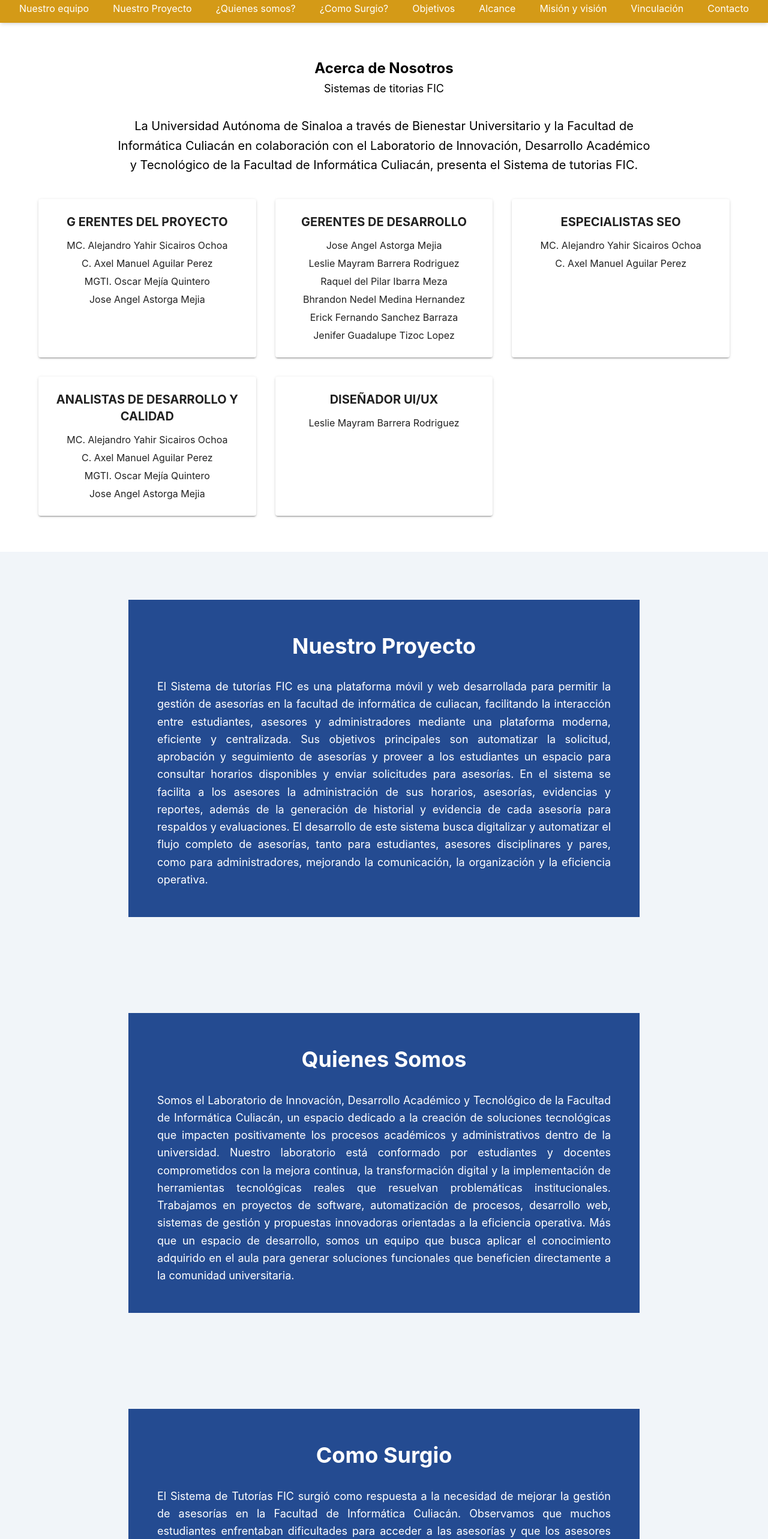
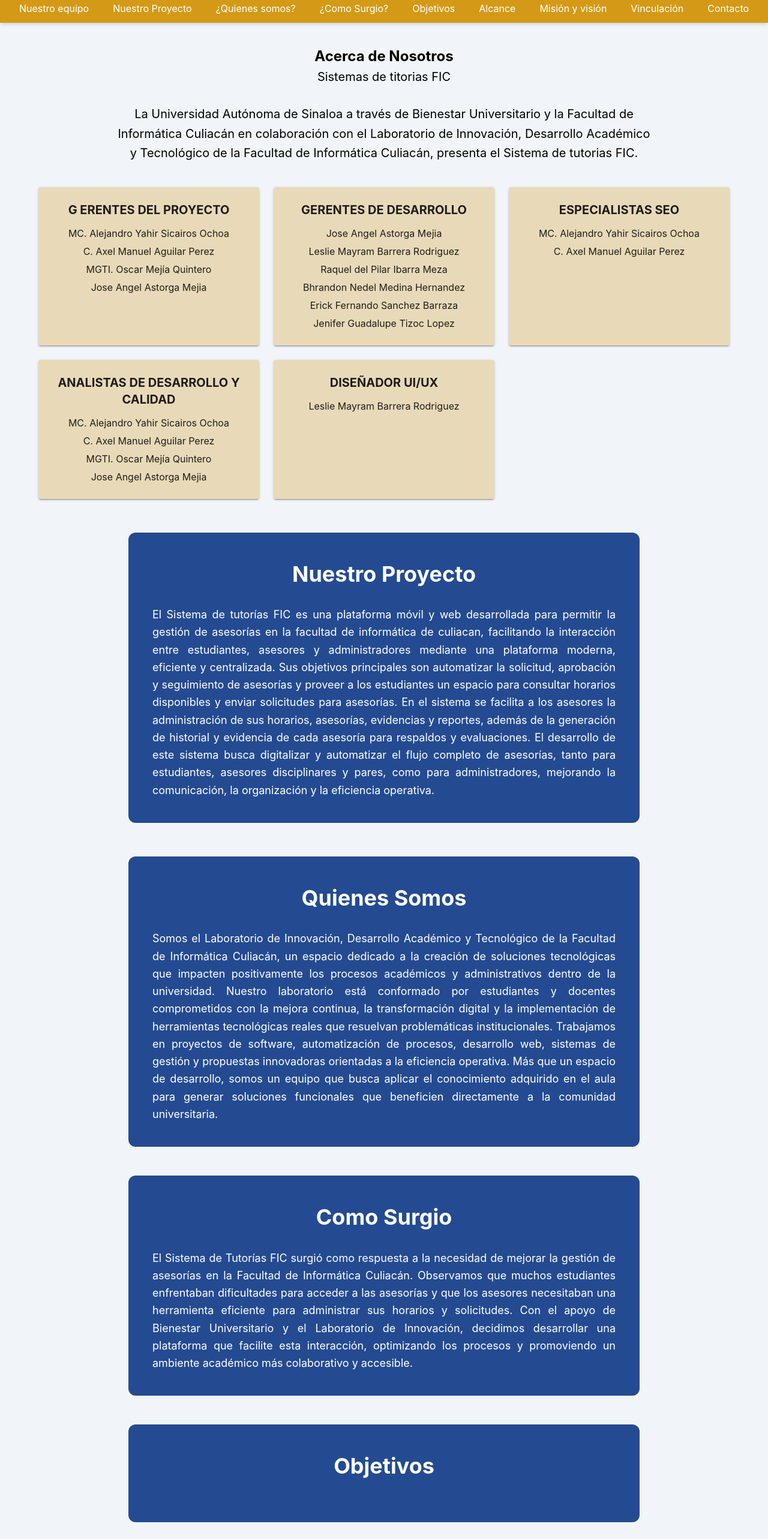
Before and after one commit to Jose290204/Asesorias-FIC-web-new, a React (Vite) app: page /conocenos in a window 1280 px wide. Shown: the part 100-2666 px from the top of the page at 60% size. Built offline with nearby package versions, Linux system fonts and the light colour scheme; a web font is replaced by a local one.

Commit message:
Agrege cambios a la pagina conocenos

```diff
--- a/src/modules/paginasInicio/components/Menu.jsx
+++ b/src/modules/paginasInicio/components/Menu.jsx
@@ -32,7 +32,7 @@ const Menuopciones = [
 export default function Menu() {
     return (
         <nav className='w-full bg-[#D49A17] shadow-md'>
-            <div className='flex justify-center items-center lg:justify-center gap-10 sm:gap-10 py-3 px-4 overflow-x-auto whitespace-nowrap scrollbar-hide'>
+            <div className='flex justify-center items-center lg:justify-center gap-6 sm:gap-10 py-3 px-4 overflow-x-auto whitespace-nowrap scrollbar-hide'>
                 {Menuopciones.map((nombre) => (
                     <button key={nombre.id}
                     onClick={() => {
--- a/src/modules/paginasInicio/components/secciones/Alcance.jsx
+++ b/src/modules/paginasInicio/components/secciones/Alcance.jsx
@@ -3,10 +3,10 @@ import Container from "@mui/material/Container";
 
 export default function Alcance() {
     return (
-        <section id="alcance">
+        <section id="alcance" className="py-10 sm:py-16 lg:py-10">
 
             <Container maxWidth="md" className="text-center">
-                <div className="p-6 sm:p-10 lg:p-12" style={{ backgroundColor: "#244B91" }}>
+                <div className="text-white bg-[#244B91] text-white rounded-xl p-6 sm:p-10">
                     <h2 className="font-bold text-2xl sm:text-3xl lg:text-4xl leading-relaxed text-white mb-6">Alcance</h2>
                     <p className="text-white text-base sm:text-lg leading-relaxed text-justify">• Gestión de asesorías: Permitir a los estudiantes solicitar asesorías de manera sencilla y a los asesores gestionar sus horarios y citas.</p>
 
--- a/src/modules/paginasInicio/components/secciones/ComoSurgio.jsx
+++ b/src/modules/paginasInicio/components/secciones/ComoSurgio.jsx
@@ -3,10 +3,10 @@ import Container from "@mui/material/Container";
 
 export default function ComoSurgio() {
     return (
-        <section id="comoSurgio" className="bg-slate-100 py-12 sm:py-16 lg:py-20">
+        <section id="comoSurgio" className="py-2 sm:py-16 lg:py-2">
 
             <Container maxWidth="md" className="text-center">
-                <div className="p-6 sm:p-10 lg:p-12" style={{ backgroundColor: "#244B91" }}>
+                <div className="text-white bg-[#244B91] text-white rounded-xl p-6 sm:p-10">
 
                     <h2 className="font-bold text-2xl sm:text-3xl lg:text-4xl leading-relaxed text-white mb-6">Como Surgio</h2>
                     <p className="text-white text-base sm:text-lg leading-relaxed text-justify">
--- a/src/modules/paginasInicio/components/secciones/MisionVision.jsx
+++ b/src/modules/paginasInicio/components/secciones/MisionVision.jsx
@@ -16,11 +16,11 @@ const Item = styled(Paper)(({ theme }) => ({
 
 export default function MisionVision() {
     return (
-        <section id="misionVision" className="py-16 px-6">
+        <section id="misionVision" className="py-15 px-15">
 
             <Box sx={{ flexGrow: 1 }}>
 
-                <Grid container spacing={4}>
+                <Grid container spacing={4} className="rounded-xl">
 
                     <Grid size={{ xs: 12, md: 6 }}>
 
--- a/src/modules/paginasInicio/components/secciones/NuestroEquipo.jsx
+++ b/src/modules/paginasInicio/components/secciones/NuestroEquipo.jsx
@@ -38,21 +38,22 @@ const tarjetas = [
 
 export default function NuestroEquipo(){
     return(
-        <section id="nuestroEquipo" className="bg-white py-16 sm:py-16 lg:py-15">
+        <section id="nuestroEquipo" className="pt-10 pb-10 sm:pt-16 sm:pb-16 lg:pt-10 lg:pb-10 scroll-mt-24">
             <Container>
             <div className="text-center mb-8">
                 <h1 className="font-bold text-black text-2xl sm:text-3xl lg:text-2xl">Acerca de Nosotros</h1>
-                <p className="text-black text-lg sm:text-1xl mt-1">Sistemas de titorias FIC</p>
+                <p className="text-black text-lg sm:text-xl mt-1">Sistemas de titorias FIC</p>
             </div>
             <div className="max-w-4xl mx-auto mb-10">
                 <p className="text-center text-lg sm:text-xl leading-relaxed">La Universidad Autónoma de Sinaloa a través de Bienestar Universitario y la Facultad de Informática Culiacán en colaboración con el Laboratorio de Innovación, Desarrollo Académico y Tecnológico de la Facultad de Informática Culiacán, presenta el Sistema de tutorias FIC.</p>
             </div>
 
-            <div className="text-center grid grid-cols-1 sm:grid-cols-2 lg:grid-cols-3 gap-5 sm:gap-8 mt-8">
+            <div className="text-center grid grid-cols-1 sm:grid-cols-2 lg:grid-cols-3 gap-5 sm:gap-6 mt-8">
                 {tarjetas.map((tarjeta) => (
                     <Paper key={tarjeta.titulo}
                     elevation={2}
                     className=" p-5 sm:p-6 rounded-xl"
+                    style={{ backgroundColor: "#E8DAB8" }}
                     >
 
                         <h2 className="font-bold text-lg sm:text-xl mb-3">
--- a/src/modules/paginasInicio/components/secciones/NuestroProyecto.jsx
+++ b/src/modules/paginasInicio/components/secciones/NuestroProyecto.jsx
@@ -3,11 +3,11 @@ import Container from "@mui/material/Container";
 
 export default function NuestroProyecto() {
     return (
-        <section  id="nuestroProyecto" className="bg-slate-100 py-12 sm:py-16 lg:py-20">
+        <section  id="nuestroProyecto" className="scroll-my-24 py-4">
 
             <Container maxWidth="md" className="text-center">
-                <div className="p-6 sm:p-10 lg:p-12 " style={{ backgroundColor: "#244B91" }}>
-                    <h2 className="font-bold sm:text-3xl lg:text-4xl leading-relaxed text-white mb-6">Nuestro Proyecto</h2>
+                <div className="text-white bg-[#244B91] text-white rounded-xl p-6 sm:p-10">
+                    <h2 className="font-bold text-2xl sm:text-3xl lg:text-4xl leading-relaxed text-white mb-6">Nuestro Proyecto</h2>
                     <p className="text-white text-base sm:text-lg leading-relaxed text-justify">
                         El Sistema de tutorías FIC es una plataforma móvil y web desarrollada para permitir la gestión de asesorías en la facultad de informática de culiacan, facilitando la interacción entre estudiantes, asesores y administradores mediante una plataforma moderna, eficiente y centralizada.
                         Sus objetivos principales son automatizar la solicitud, aprobación y seguimiento de asesorías y proveer a los estudiantes un espacio para consultar horarios disponibles y enviar solicitudes para asesorías.
--- a/src/modules/paginasInicio/components/secciones/Objetivos.jsx
+++ b/src/modules/paginasInicio/components/secciones/Objetivos.jsx
@@ -3,10 +3,10 @@ import Container from "@mui/material/Container";
 
 export default function Objetivos() {
     return (
-        <section id="objetivos"  className="bg-slate-100 py-12 sm:py-16 lg:py-20">
+        <section id="objetivos"  className="py-10 sm:py-16 lg:py-10">
 
             <Container maxWidth="md" className="text-center">
-                <div className="p-6 sm:p-10 lg:p-12" style={{ backgroundColor: "#244B91" }}>
+                <div className="text-white bg-[#244B91] text-white rounded-xl p-6 sm:p-10">
                 <h2 className="font-bold text-2xl sm:text-3xl lg:text-4xl leading-relaxed text-white mb-6">Objetivos</h2>
                 <p className="text-white text-base sm:text-lg leading-relaxed text-justify"></p>
         </div>
--- a/src/modules/paginasInicio/components/secciones/QuienesSomos.jsx
+++ b/src/modules/paginasInicio/components/secciones/QuienesSomos.jsx
@@ -3,17 +3,15 @@ import Container from "@mui/material/Container";
 
 export default function QuienesSomos() {
     return (
-        <section id="quienesSomos" className="bg-slate-100 py-12 sm:py-16 lg:py-20">
+        <section id="quienesSomos" className="py-10 sm:py-16 lg:py-10">
 
             <Container maxWidth="md" className="text-center">
-                  <div className="p-6 sm:p-10 lg:p-12" style={{ backgroundColor: "#244B91" }}>
+                  <div className="text-white bg-[#244B91] text-white rounded-xl p-6 sm:p-10">
                     <h2 className="font-bold text-2xl sm:text-3xl lg:text-4xl leading-relaxed text-white mb-6">Quienes Somos</h2>
                     <p className="text-white text-base sm:text-lg leading-relaxed text-justify">
-                       Somos el Laboratorio de Innovación, Desarrollo Académico y Tecnológico de la Facultad de Informática Culiacán, un espacio dedicado a la creación de soluciones tecnológicas que impacten positivamente los procesos académicos y administrativos dentro de la universidad.
-
-Nuestro laboratorio está conformado por estudiantes y docentes comprometidos con la mejora continua, la transformación digital y la implementación de herramientas tecnológicas reales que resuelvan problemáticas institucionales. Trabajamos en proyectos de software, automatización de procesos, desarrollo web, sistemas de gestión y propuestas innovadoras orientadas a la eficiencia operativa.
-
-Más que un espacio de desarrollo, somos un equipo que busca aplicar el conocimiento adquirido en el aula para generar soluciones funcionales que beneficien directamente a la comunidad universitaria.
+                    Somos el Laboratorio de Innovación, Desarrollo Académico y Tecnológico de la Facultad de Informática Culiacán, un espacio dedicado a la creación de soluciones tecnológicas que impacten positivamente los procesos académicos y administrativos dentro de la universidad.
+                    Nuestro laboratorio está conformado por estudiantes y docentes comprometidos con la mejora continua, la transformación digital y la implementación de herramientas tecnológicas reales que resuelvan problemáticas institucionales. Trabajamos en proyectos de software, automatización de procesos, desarrollo web, sistemas de gestión y propuestas innovadoras orientadas a la eficiencia operativa.
+                    Más que un espacio de desarrollo, somos un equipo que busca aplicar el conocimiento adquirido en el aula para generar soluciones funcionales que beneficien directamente a la comunidad universitaria.
                     </p>
                     </div>
             </Container>
```
Also changed, not shown: src/modules/paginasInicio/Conocenos.jsx (+32 -21 lines).
